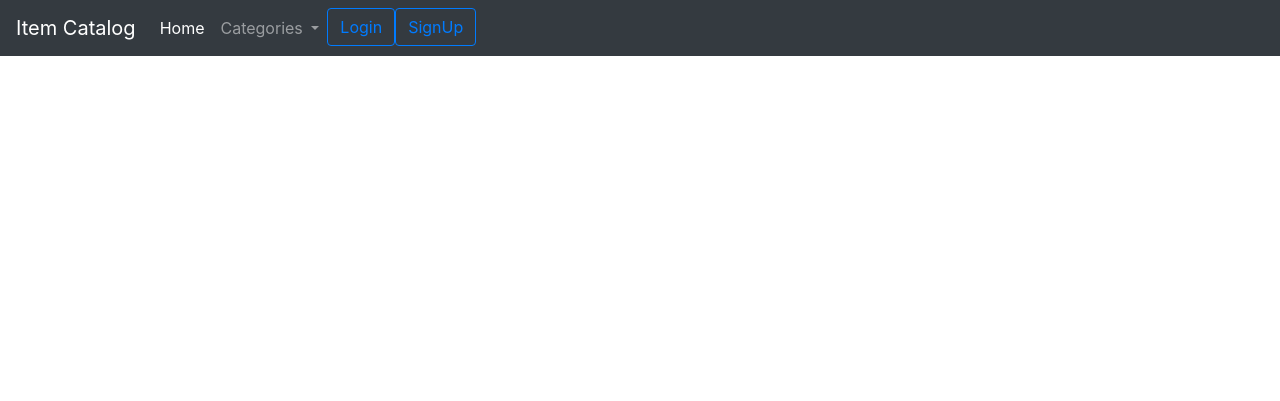
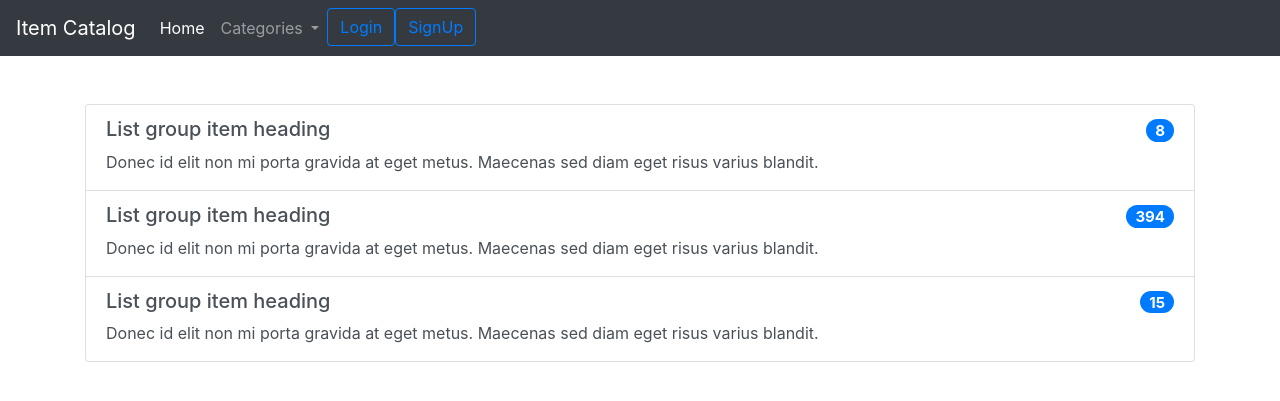
Before and after one commit to MH-Alsubhi/item-catalog-ud, a Flask app: page / in a window 1280 px wide. Shown: the top 401 px of the page. Run offline with Flask 2, Linux system fonts and the light colour scheme; some libraries are stand-ins or nearby versions.

Commit message:
Add categories list front-end

```diff
--- a/templates/category/categories.html
+++ b/templates/category/categories.html
@@ -1,3 +1,32 @@
 {% include "partials/header.html" %}
+<div class="container">
+<!-- categories list -->
+<div class="list-group pt-5">
+    <a href="#" class="list-group-item list-group-item-action flex-column align-items-start">
+      <div class="d-flex w-100 justify-content-between">
+        <h5 class="mb-1">List group item heading</h5>
+        <h5><span class="badge badge-pill badge-primary">8</span></h5>
+      </div>
+      <p class="mb-1">Donec id elit non mi porta gravida at eget metus. Maecenas sed diam eget risus varius blandit.</p>
 
+    </a>
+    <a href="#" class="list-group-item list-group-item-action flex-column align-items-start">
+      <div class="d-flex w-100 justify-content-between">
+        <h5 class="mb-1">List group item heading</h5>
+        <h5><span class="badge badge-pill badge-primary">394</span></h5>
+      </div>
+      <p class="mb-1">Donec id elit non mi porta gravida at eget metus. Maecenas sed diam eget risus varius blandit.</p>
+
+    </a>
+    <a href="#" class="list-group-item list-group-item-action flex-column align-items-start">
+      <div class="d-flex w-100 justify-content-between">
+        <h5 class="mb-1">List group item heading</h5>
+        <h5><span class="badge badge-pill badge-primary">15</span></h5>
+      </div>
+      <p class="mb-1">Donec id elit non mi porta gravida at eget metus. Maecenas sed diam eget risus varius blandit.</p>
+    </a>
+  </div>
+
+
+</div>
 {% include "partials/footer.html" %}
--- a/templates/partials/header.html
+++ b/templates/partials/header.html
@@ -10,6 +10,8 @@
 
         <!-- Bootstrap CSS -->
         <link rel="stylesheet" href="../../static/lib/css/bootstrap.min.css">
+
+        <link rel="stylesheet" href="https://use.fontawesome.com/releases/v5.5.0/css/all.css" integrity="sha384-B4dIYHKNBt8Bc12p+WXckhzcICo0wtJAoU8YZTY5qE0Id1GSseTk6S+L3BlXeVIU" crossorigin="anonymous">
 
         <title>Item Catalog</title>
     </head>
```
